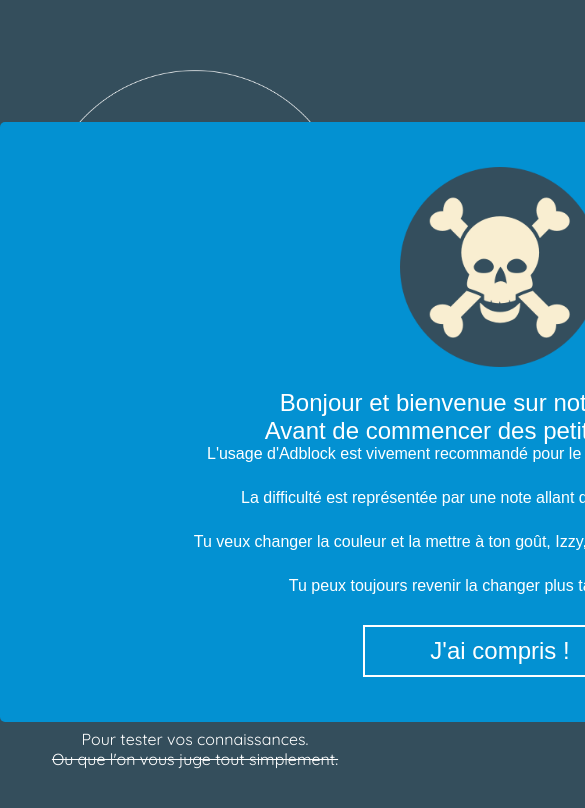
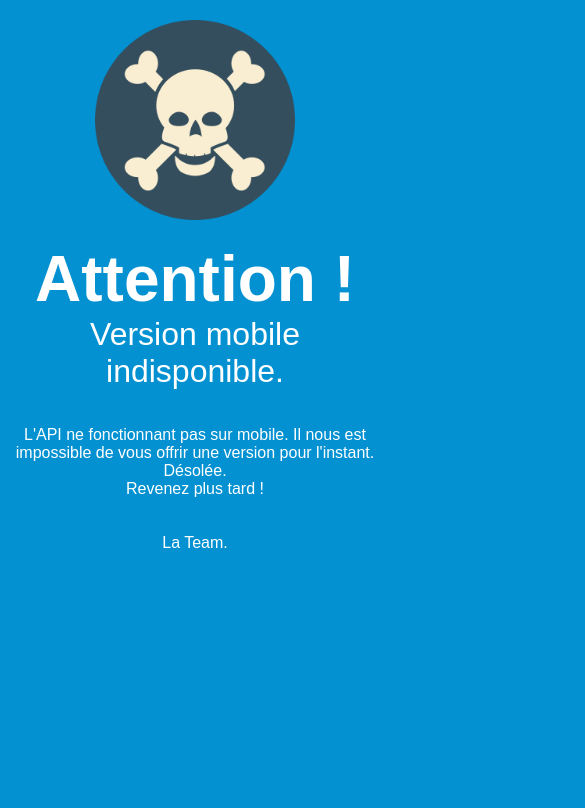
Before and after one commit to GuillaumeDUT/webProject, a plain HTML site: page index.html in a window 390 px wide. Shown: the top 808 px of the page, 585 px wide, since content can reach past the window. Drawn offline with Linux system fonts and the light colour scheme.

Commit message:
MediaQuery added

```diff
--- a/css/main.css
+++ b/css/main.css
@@ -382,6 +382,11 @@ input[type=range]:focus::-ms-fill-lower, input[type=range]:focus::-ms-fill-upper
   transform: scaleX(-1);
    right:0;
 }
+
+
+#modalmediaq{
+    display: none;
+}
 /* KEYFRAMES */
 
 
@@ -452,3 +457,18 @@ input[type=range]:focus::-ms-fill-lower, input[type=range]:focus::-ms-fill-upper
     opacity: 1;
     transform: scale(1,1);  }
 }
+
+
+
+@media (max-width: 768px){
+    #Lancement, #Modalcontent, #modalPopUp, #wrapperHomeContent,#finJeu,#vaporshit,#wrapperJeu{
+        display: none;
+    }
+    #modalmediaq{
+        padding-top: 20px;
+        display:block;
+    }
+    body{
+        background-color: #0391d2;
+    }
+}
--- a/index.html
+++ b/index.html
@@ -183,6 +183,16 @@
       </div>
     </div>
 
+      <div id="modalmediaq">
+                <img src="img/warning.png" id="warning"> <br><br>
+                <p id="attention"><b style="font-size: 4rem">Attention ! </b></p>
+                <p style="font-size: 2rem">Version mobile indisponible.</p><br><br>
+                L'API ne fonctionnant pas sur mobile. Il nous est impossible de vous offrir une version pour l'instant. <br>Désolée. <br>
+                Revenez plus tard ! <br><br><br>
+                La Team.
+
+      </div>
+
     <script type="text/javascript" src="js/main.js"></script>
     <script type="text/javascript" src="js/animate.js"></script>
   </body>
```
